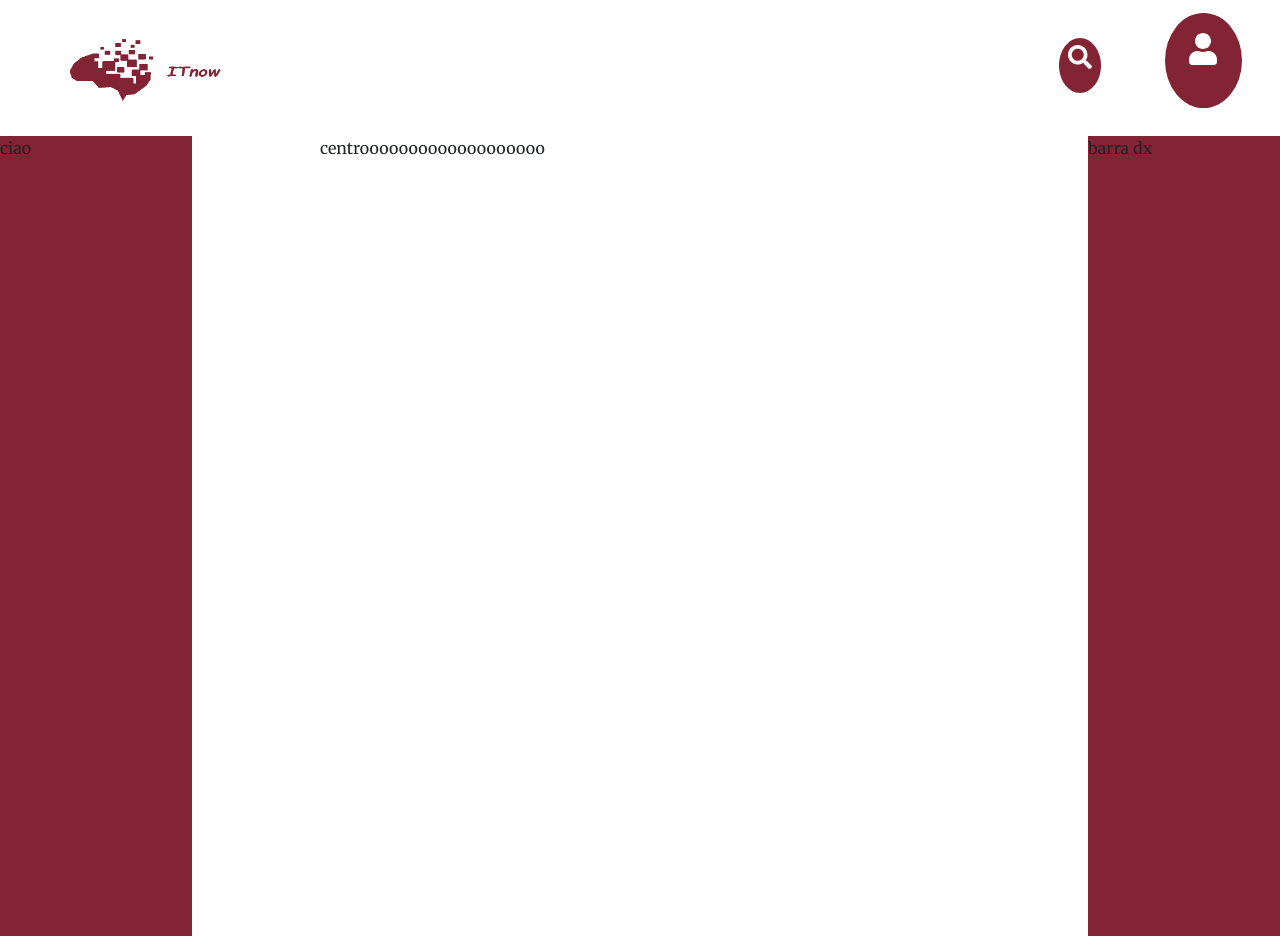
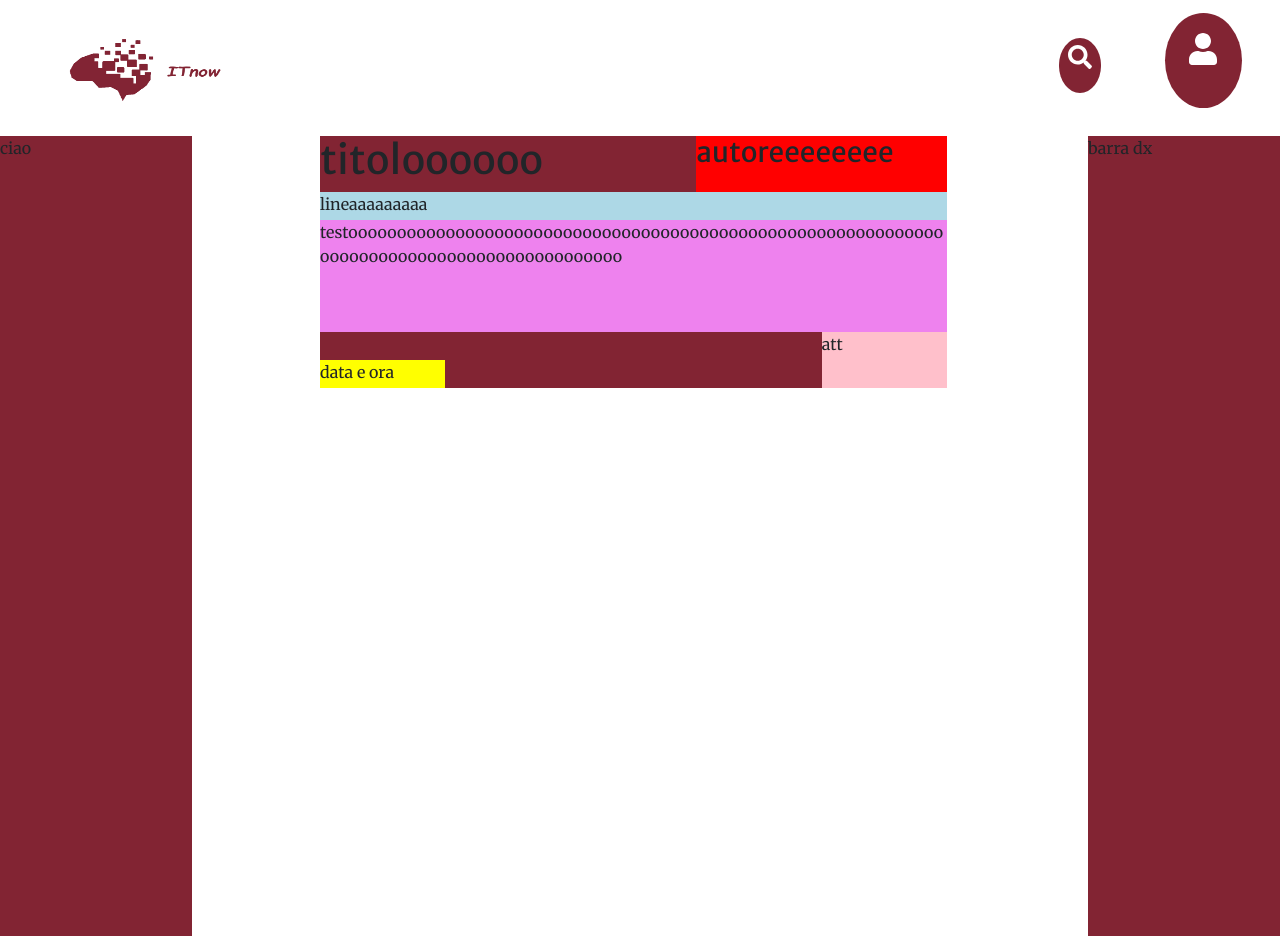
Before and after one commit to ValerioGoretti/ITnow, a PHP site: page /home.html in a window 1280 px wide. Run offline with PHP 8.4, Linux system fonts and the light colour scheme; some libraries are stand-ins or nearby versions.

Commit message:
creazione post

```diff
--- a/css/home.css
+++ b/css/home.css
@@ -86,4 +86,94 @@
     margin-left: 15%;
     height: 100%;
     background-color: #fff;
+
 }
+
+/*
+.parent {
+    display: grid;
+    width: 70%;
+    background-color: #822433;
+    grid-template-columns: repeat(5, 1fr);
+    grid-template-rows: repeat(4, 1fr);
+    }
+
+.div1 { grid-area: 1 /1/ 2 /4;
+    width: fit-content;
+    background-color: green;
+}
+.div2 { grid-area: 1 / 4 / 2 / 6;
+
+    background-color: blue;
+}
+.div3 { grid-area: 2 / 1 / 3 / 6;
+    width: fit-content;
+    background-color: aqua;
+}
+.div4 { grid-area: 3 / 1 / 4 / 6;
+    width: fit-content;
+    background-color: brown;
+}
+.div5 { grid-area: 4 / 5 / 5 / 6;
+    background-color: chartreuse;
+}
+
+
+.parent {
+    display: grid;
+    width: 70%;
+    grid-template-columns: repeat(10, 1fr);
+    grid-template-rows: repeat(4, 1fr);
+    grid-column-gap: 0px;
+    grid-row-gap: 0px;
+    }
+
+.div1 { grid-area: 1 / 1 / 2 / 7;
+    background-color: #822433;
+}
+.div2 { grid-area: 1 / 7 / 2 / 11;
+    background-color: red;
+}
+.div3 { grid-area: 2 / 1 / 3 / 11;
+    background-color: blue;
+}
+.div4 { grid-area: 3 / 1 / 4 / 11;
+    background-color: violet;
+}
+.div5 { grid-area: 4 / 10 / 5 / 11;
+    background-color: pink;
+}
+*/
+.parent {
+    display: grid;
+    width: 70%;
+    background-color: #822433;
+    grid-template-columns: repeat(10, 1fr);
+    grid-template-rows: repeat(9, 1fr);
+    grid-column-gap: 0px;
+    grid-row-gap: 0px;
+    }
+
+.div1 { grid-area: 1 / 1 / 3 / 7;
+    background-color: #822433;
+}
+
+.div2 { grid-area: 1 / 7 / 3 / 11;
+    background-color: red;
+}
+
+.div3 { grid-area: 3 / 1 / 4 / 11;
+    background-color: lightblue;
+}
+
+.div4 { grid-area: 4 / 1 / 8 / 11;
+    background-color: violet;
+    overflow-wrap: break-word;
+}
+
+.div5 { grid-area: 8 / 9 / 10 / 11;
+    background-color: pink;
+}
+.div6 { grid-area: 9 / 1 / 10 / 3;
+    background-color: yellow;
+}
--- a/home.html
+++ b/home.html
@@ -37,6 +37,16 @@
         </div>
         <div class="leftBar"> <p>ciao</p></div>
         <div class="rightBar"> barra dx</div>
-        <div class="core"> centrooooooooooooooooooo</div>
+        <div class="core">
+            <div class="parent">
+                <div class="div1"> <h1>titoloooooo</h1> </div>
+                <div class="div2"><h3>autoreeeeeeee</h3> </div>
+                <div class="div3">lineaaaaaaaaa </div>
+                <div class="div4">testoooooooooooooooooooooooooooooooooooooooooooooooooooooooooooooooooooooooooooooooooooooooooooo </div>
+                <div class="div5">att </div>
+                <div class="div6">data e ora </div>
+                </div>
+
+        </div>
     </body>
 </html>
```
